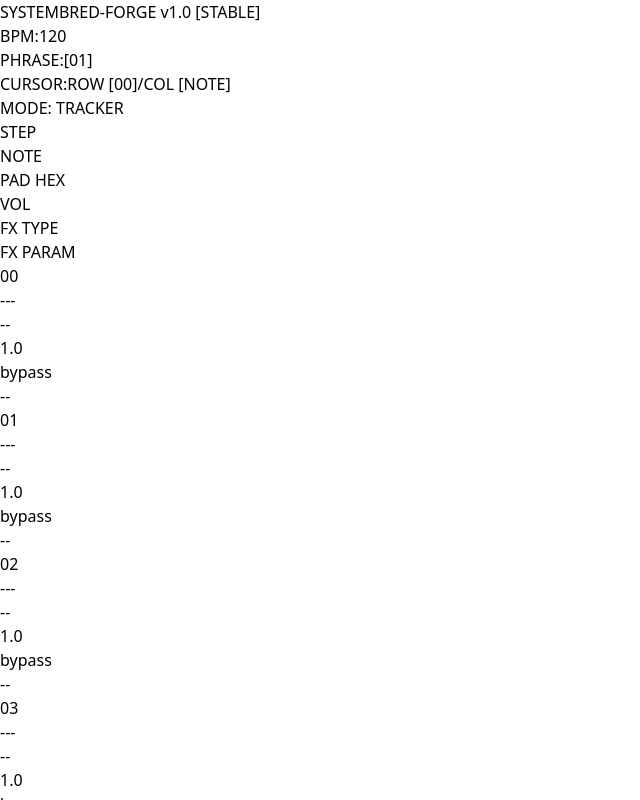
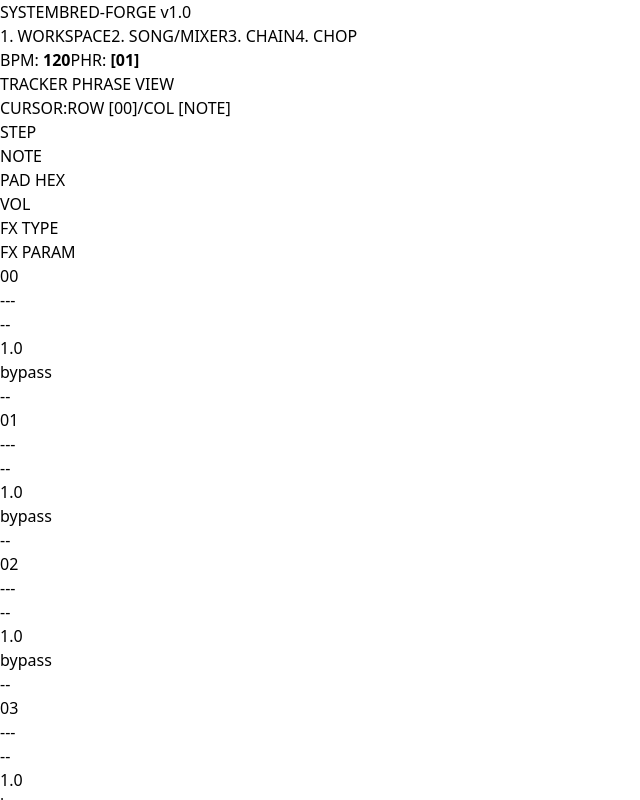
Before and after one commit to patromeo21/bredforge, a React (Vite) app: page / in a window 1280 px wide. Shown: the whole page, without its empty margins (0-640 px from the left). Built offline with nearby package versions, Linux system fonts and the light colour scheme.

Commit message:
Update TrackerLayout.tsx

```diff
--- a/src/components/tracker/TrackerLayout.tsx
+++ b/src/components/tracker/TrackerLayout.tsx
@@ -1,3 +1,7 @@
+// ============================================================================
+// STAGE F - DUAL-SCREEN WORKSPACE & M8 PUNCH-IN CORE (TrackerLayout.tsx)
+// ============================================================================
+
 import React, { useState, useEffect, useRef, useCallback } from 'react';
 import { ProjectStateSchema, createInitialTrackerState } from '../../services/tracker/TrackerState';
 import { AudioGraph } from '../../services/audio/AudioGraph';
@@ -26,7 +30,11 @@ export const TrackerLayout: React.FC<TrackerLayoutProps> = ({
   const [activeBankIndex, setActiveBankIndex] = useState<number>(0);
   const [activePlayheadRow, setActivePlayheadRow] = useState<number>(-1);
   const [gridSelection, setGridSelection] = useState<GridSelectionState>({ rowIndex: 0, columnIndex: 'NOTE' });
-  const [isPerformanceMode, setIsPerformanceMode] = useState<boolean>(false);
+  const [activeTab, setActiveTab] = useState<'WORKSPACE' | 'SONG_MIXER' | 'CHAIN' | 'CHOP'>('WORKSPACE');
+
+  // M8 Punch-In Performance States (Mute & Solo)
+  const [activeMuteTrack, setActiveMuteTrack] = useState<number | null>(null);
+  const [activeSoloTrack, setActiveSoloTrack] = useState<number | null>(null);
 
   const audioGraphRef = useRef<AudioGraph | null>(null);
   const audioCtxRef = useRef<AudioContext | null>(null);
@@ -42,9 +50,11 @@ export const TrackerLayout: React.FC<TrackerLayoutProps> = ({
         const graph = new AudioGraph(ctx);
         audioGraphRef.current = graph;
 
-        const clock = new AntiDriftClock(ctx, projectState.bpm, (stepIndex: number) => {
+        const clock = new AntiDriftClock(ctx, projectState.bpm, (stepIndex) => {
           setActivePlayheadRow(stepIndex);
+          if (isRecording) {
             setGridSelection((prev) => ({ ...prev, rowIndex: stepIndex }));
+          }
         });
         clockRef.current = clock;
 
@@ -65,7 +75,7 @@ export const TrackerLayout: React.FC<TrackerLayoutProps> = ({
         audioCtxRef.current.close();
       }
     };
-  }, []);
+  }, [isRecording]);
 
   useEffect(() => {
     if (isPlaying) {
@@ -81,6 +91,7 @@ export const TrackerLayout: React.FC<TrackerLayoutProps> = ({
     }
   }, [isPlaying, projectState.bpm]);
 
+  // Clean Pad Trigger: Audio preview is instantaneous. Grid write ONLY occurs if REC is active.
   const handlePadTrigger = useCallback(async (bankIdx: number, padIdx: number, hexId: string) => {
     if (audioCtxRef.current && audioCtxRef.current.state === 'suspended') {
       await audioCtxRef.current.resume();
@@ -97,6 +108,7 @@ export const TrackerLayout: React.FC<TrackerLayoutProps> = ({
       }
     }
 
+    if (isRecording) {
       setProjectState((prevState) => {
         const activePhraseKey = prevState.activePhrase || '01';
         const padAbsoluteIndex = (bankIdx * 16) + padIdx;
@@ -108,7 +120,8 @@ export const TrackerLayout: React.FC<TrackerLayoutProps> = ({
         StorageVault.saveProject(updated).catch(console.error);
         return updated;
       });
-  }, [gridSelection]);
+    }
+  }, [gridSelection, isRecording]);
 
   const handlePlayToggle = async () => {
     if (audioCtxRef.current && audioCtxRef.current.state === 'suspended') {
@@ -131,44 +144,56 @@ export const TrackerLayout: React.FC<TrackerLayoutProps> = ({
   return (
     <div
       {...restProps}
-      className="w-screen h-screen overflow-hidden flex flex-col p-3 bg-zinc-950 text-emerald-500 font-mono select-none box-border"
+      className="w-screen h-screen overflow-hidden flex flex-col p-2 bg-[#050810] text-emerald-500 font-mono select-none box-border shadow-[inset_0_0_50px_rgba(0,0,0,0.8)]"
     >
-      <header className="flex justify-between items-center px-4 py-3 bg-zinc-900 border border-emerald-500/30 rounded-t shadow-[0_0_15px_rgba(16,185,129,0.1)]">
-        <div className="flex items-center gap-6">
+      {/* 1. TOP HEADER & 4-PAGE M8 NAV ROUTER */}
+      <header className="flex justify-between items-center px-4 py-2 bg-zinc-900 border border-emerald-500/30 rounded-t shadow-[0_0_15px_rgba(16,185,129,0.1)]">
+        <div className="flex items-center gap-4">
           <div className="flex flex-col">
-            <span className="text-[10px] text-emerald-600 uppercase tracking-widest">SYSTEM</span>
-            <span className="text-sm font-bold tracking-wider">BRED-FORGE v1.0 [STABLE]</span>
+            <span className="text-[9px] text-emerald-600 uppercase tracking-widest">SYSTEM</span>
+            <span className="text-xs font-bold tracking-wider text-emerald-400">BRED-FORGE v1.0</span>
           </div>
-          <div className="h-6 w-[1px] bg-emerald-500/30" />
-          <div className="flex items-center gap-2">
-            <span className="text-xs text-emerald-600">BPM:</span>
-            <span className="text-sm font-bold">{projectState.bpm}</span>
-          </div>
-          <div className="flex items-center gap-2">
-            <span className="text-xs text-emerald-600">PHRASE:</span>
-            <span className="text-sm font-bold">[{activePhraseKey}]</span>
+          <div className="h-5 w-[1px] bg-emerald-500/30" />
+          {/* 4-Page View Switcher */}
+          <div className="flex gap-1">
+            {(['WORKSPACE', 'SONG_MIXER', 'CHAIN', 'CHOP'] as const).map((tab) => (
+              <button
+                key={tab}
+                onClick={() => setActiveTab(tab)}
+                className={`px-2 py-1 text-[10px] font-bold rounded border transition-all cursor-pointer ${
+                  activeTab === tab
+                    ? 'bg-emerald-500 text-black border-emerald-400 shadow-[0_0_8px_rgba(16,185,129,0.4)]'
+                    : 'bg-zinc-950 text-emerald-500/70 border-emerald-500/20 hover:border-emerald-500/40'
+                }`}
+              >
+                {tab === 'WORKSPACE' ? '1. WORKSPACE' : tab === 'SONG_MIXER' ? '2. SONG/MIXER' : tab === 'CHAIN' ? '3. CHAIN' : '4. CHOP'}
+              </button>
+            ))}
           </div>
         </div>
 
-        <div className="flex items-center gap-4">
+        <div className="flex items-center gap-3">
+          <span className="text-[10px] text-emerald-600">BPM: <strong className="text-emerald-400">{projectState.bpm}</strong></span>
+          <span className="text-[10px] text-emerald-600">PHR: <strong className="text-emerald-400">[{activePhraseKey}]</strong></span>
+          <div className={`w-2.5 h-2.5 rounded-full ${isPlaying ? 'bg-emerald-500 shadow-[0_0_8px_#10b981]' : 'bg-zinc-800'}`} />
+        </div>
+      </header>
+
+      {/* 2. DYNAMIC PAGE ROUTER VIEWPORT */}
+      <main className="flex-1 my-1.5 bg-zinc-900/80 border-x border-emerald-500/30 overflow-hidden flex flex-col p-2">
+        {activeTab === 'WORKSPACE' && (
+          /* PAGE 1: 50/50 DUAL-SCREEN SPLIT WORKSPACE */
+          <div className="flex-1 flex gap-2 overflow-hidden">
+            {/* Left Half (50%): Full Tracker Phrase View & Grid Controller */}
+            <div className="w-1/2 flex flex-col bg-black/50 border border-emerald-500/20 rounded p-2 overflow-hidden">
+              <div className="flex justify-between items-center mb-2 pb-1 border-b border-emerald-500/20">
+                <span className="text-[11px] font-bold tracking-wider text-emerald-400">TRACKER PHRASE VIEW</span>
                 <GridController
                   selection={gridSelection}
                   onSelectionChange={(sel) => setGridSelection(sel)}
                 />
-          <button
-            onClick={() => setIsPerformanceMode(!isPerformanceMode)}
-            className={`px-3 py-1 border text-xs font-bold rounded transition-all cursor-pointer ${
-              isPerformanceMode ? 'bg-emerald-500 text-black border-emerald-400' : 'bg-black/50 text-emerald-400 border-emerald-500/30'
-            }`}
-          >
-            {isPerformanceMode ? 'MODE: PERF FX' : 'MODE: TRACKER'}
-          </button>
-          <div className={`w-3 h-3 rounded-full ${isPlaying ? 'bg-emerald-500 shadow-[0_0_8px_#10b981]' : 'bg-zinc-800'}`} />
               </div>
-      </header>
-
-      <main className="flex-1 my-2 bg-zinc-900/80 border-x border-emerald-500/30 overflow-hidden flex gap-3 p-3">
-        <div className="flex-1 flex flex-col overflow-hidden bg-black/40 border border-emerald-500/20 rounded p-2">
+              <div className="flex-1 overflow-hidden">
                 <PhraseGrid
                   phrase={currentPhrase}
                   activeRowIndex={activePlayheadRow}
@@ -176,16 +201,75 @@ export const TrackerLayout: React.FC<TrackerLayoutProps> = ({
                   onSelectRow={(idx) => setGridSelection((prev) => ({ ...prev, rowIndex: idx }))}
                 />
               </div>
+            </div>
 
-        <div className="w-[360px] flex flex-col justify-center">
+            {/* Right Half (50%): 4x4 Pads + M8 Tactile Punch-FX & Mute/Solo Strips */}
+            <div className="w-1/2 flex flex-col bg-black/50 border border-emerald-500/20 rounded p-2 gap-2 overflow-hidden justify-between">
+              <div className="flex justify-between items-center pb-1 border-b border-emerald-500/20">
+                <span className="text-[11px] font-bold tracking-wider text-emerald-400">PERFORM & PUNCH PADS</span>
+                {/* M8 Tactile Mute & Solo Punch Strips */}
+                <div className="flex gap-1">
+                  <button
+                    onClick={() => setActiveMuteTrack(activeMuteTrack === null ? 0 : null)}
+                    className={`px-2 py-0.5 text-[9px] font-bold rounded border transition-all cursor-pointer ${
+                      activeMuteTrack !== null ? 'bg-red-600 text-white border-red-500 shadow-[0_0_6px_rgba(220,38,38,0.5)]' : 'bg-zinc-950 text-red-500/70 border-red-900/40'
+                    }`}
+                  >
+                    {activeMuteTrack !== null ? 'MUTE [ACT]' : 'MUTE'}
+                  </button>
+                  <button
+                    onClick={() => setActiveSoloTrack(activeSoloTrack === null ? 0 : null)}
+                    className={`px-2 py-0.5 text-[9px] font-bold rounded border transition-all cursor-pointer ${
+                      activeSoloTrack !== null ? 'bg-amber-500 text-black border-amber-400 shadow-[0_0_6px_rgba(245,158,11,0.5)]' : 'bg-zinc-950 text-amber-500/70 border-amber-900/40'
+                    }`}
+                  >
+                    {activeSoloTrack !== null ? 'SOLO [ACT]' : 'SOLO'}
+                  </button>
+                </div>
+              </div>
+              <div className="flex-1 flex items-center justify-center">
                 <PadMatrix
                   activeBankIndex={activeBankIndex}
-            isPerformanceMode={isPerformanceMode}
+                  isPerformanceMode={true}
                   onPadTrigger={handlePadTrigger}
                 />
               </div>
+            </div>
+          </div>
+        )}
+
+        {activeTab === 'SONG_MIXER' && (
+          /* PAGE 2: SONG VIEW & MIXER DUAL-SCREEN SPLIT */
+          <div className="flex-1 flex gap-2 overflow-hidden p-4">
+            <div className="w-1/2 flex flex-col bg-black/50 border border-emerald-500/20 rounded p-3 items-center justify-center">
+              <span className="text-xs font-bold text-emerald-400 mb-2">[ SONG ARRANGEMENT VIEW ]</span>
+              <span className="text-[11px] text-emerald-600">Chain sequencing and timeline blocks.</span>
+            </div>
+            <div className="w-1/2 flex flex-col bg-black/50 border border-emerald-500/20 rounded p-3 items-center justify-center">
+              <span className="text-xs font-bold text-emerald-400 mb-2">[ MODERATE HARDWARE MIXER ]</span>
+              <span className="text-[11px] text-emerald-600">Track volumes, panning, and mute/solo strips.</span>
+            </div>
+          </div>
+        )}
+
+        {activeTab === 'CHAIN' && (
+          /* PAGE 3: CHAIN VIEW */
+          <div className="flex-1 flex flex-col bg-black/50 border border-emerald-500/20 rounded p-4 items-center justify-center">
+            <span className="text-sm font-bold text-emerald-400 mb-2">[ CHAIN VIEW WORKSPACE ]</span>
+            <span className="text-xs text-emerald-600">Micro-arrangement pattern linking matrix.</span>
+          </div>
+        )}
+
+        {activeTab === 'CHOP' && (
+          /* PAGE 4: SAMPLE CHOP & ASSIGN */
+          <div className="flex-1 flex flex-col bg-black/50 border border-emerald-500/20 rounded p-4 items-center justify-center">
+            <span className="text-sm font-bold text-emerald-400 mb-2">[ SAMPLE CHOP & ASSIGN WORKSPACE ]</span>
+            <span className="text-xs text-emerald-600">Waveform transient slicing and pad mapping.</span>
+          </div>
+        )}
       </main>
 
+      {/* 3. BOTTOM TRANSPORT FOOTER */}
       <TransportFooter
         activeBankIndex={activeBankIndex}
         setActiveBankIndex={setActiveBankIndex}
```
Lines whose indentation alone changed are shown as unchanged.
